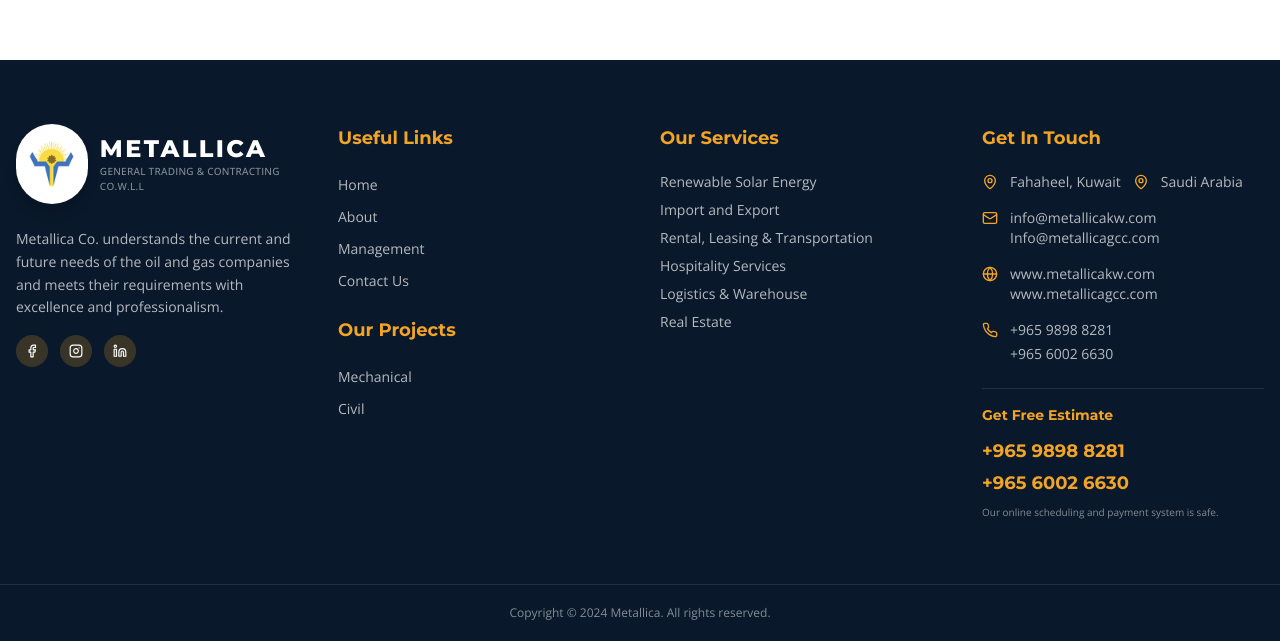
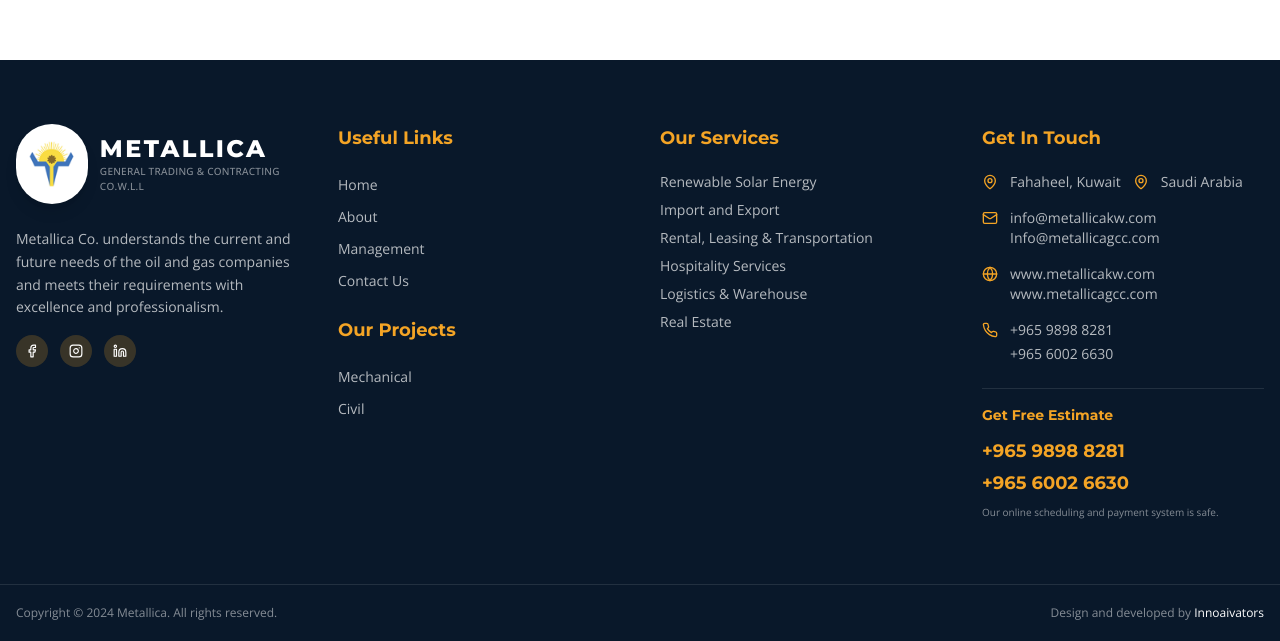
Before and after one commit to innoaivators/finalsolar, a React (Vite) app in the folder frontend/: page /contact in a window 1280 px wide. Shown: the part 1740-2381 px from the top of the page. Built offline with nearby package versions, Linux system fonts and the light colour scheme; the HTML template or start-up script is replaced by a standard one.

Commit message:
new changes

```diff
--- a/frontend/src/components/Footer.tsx
+++ b/frontend/src/components/Footer.tsx
@@ -147,8 +147,19 @@ const Footer = () => {
 
       {/* Bottom */}
       <div className="border-t border-primary-foreground/10 py-5">
-        <div className="container mx-auto px-4 text-center text-xs text-primary-foreground/50 font-body">
-          Copyright © 2024 Metallica. All rights reserved.
+        <div className="container mx-auto px-4 flex flex-col sm:flex-row justify-between items-center gap-4 text-center text-xs text-primary-foreground/50 font-body">
+          <span>Copyright © 2024 Metallica. All rights reserved.</span>
+          <span>
+            Design and developed by{" "}
+            <a
+              href="https://www.innoaivators.com"
+              target="_blank"
+              rel="noopener noreferrer"
+              className="hover:text-gold transition-colors text-white"
+            >
+              Innoaivators
+            </a>
+          </span>
         </div>
       </div>
     </footer>
```
